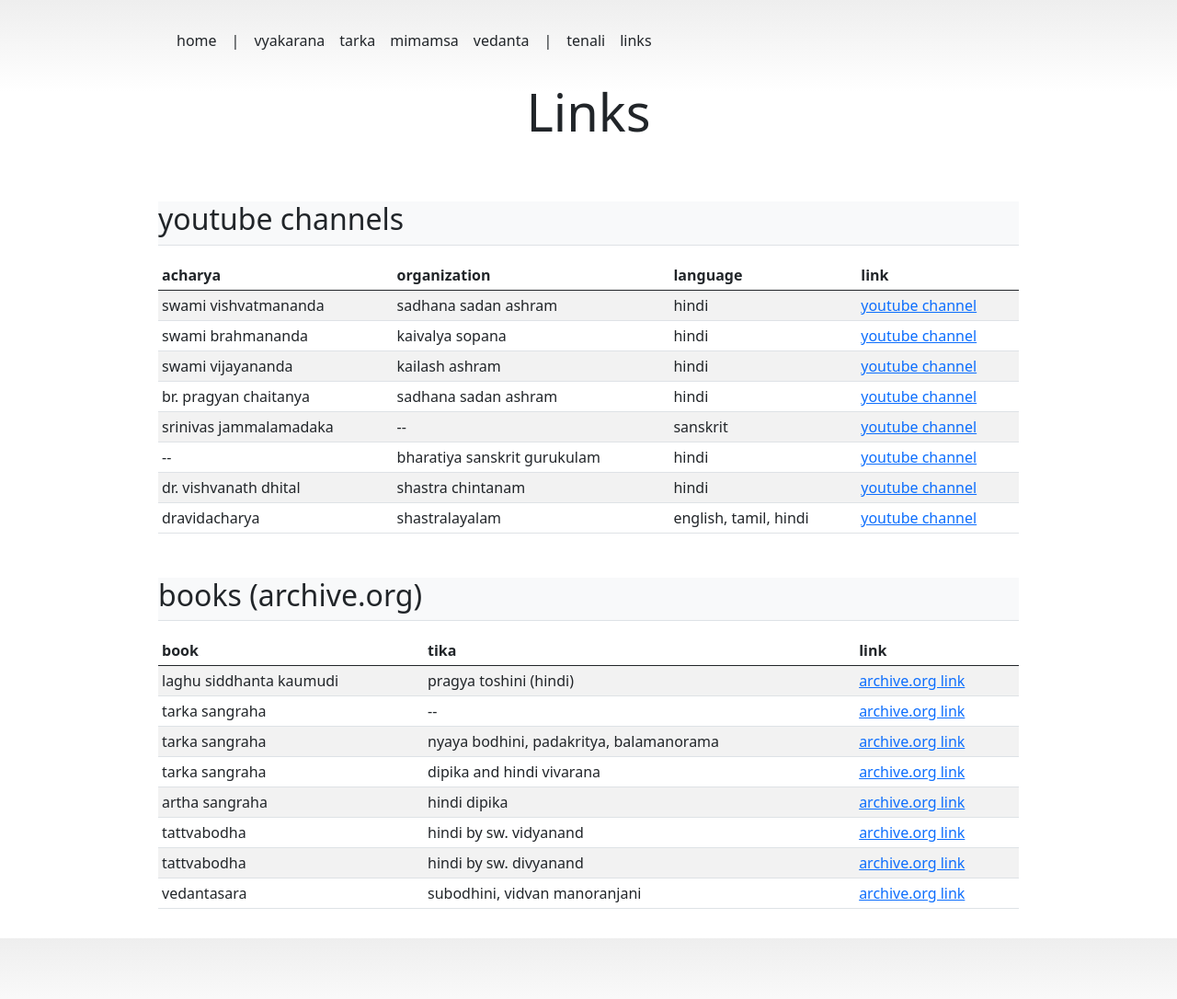
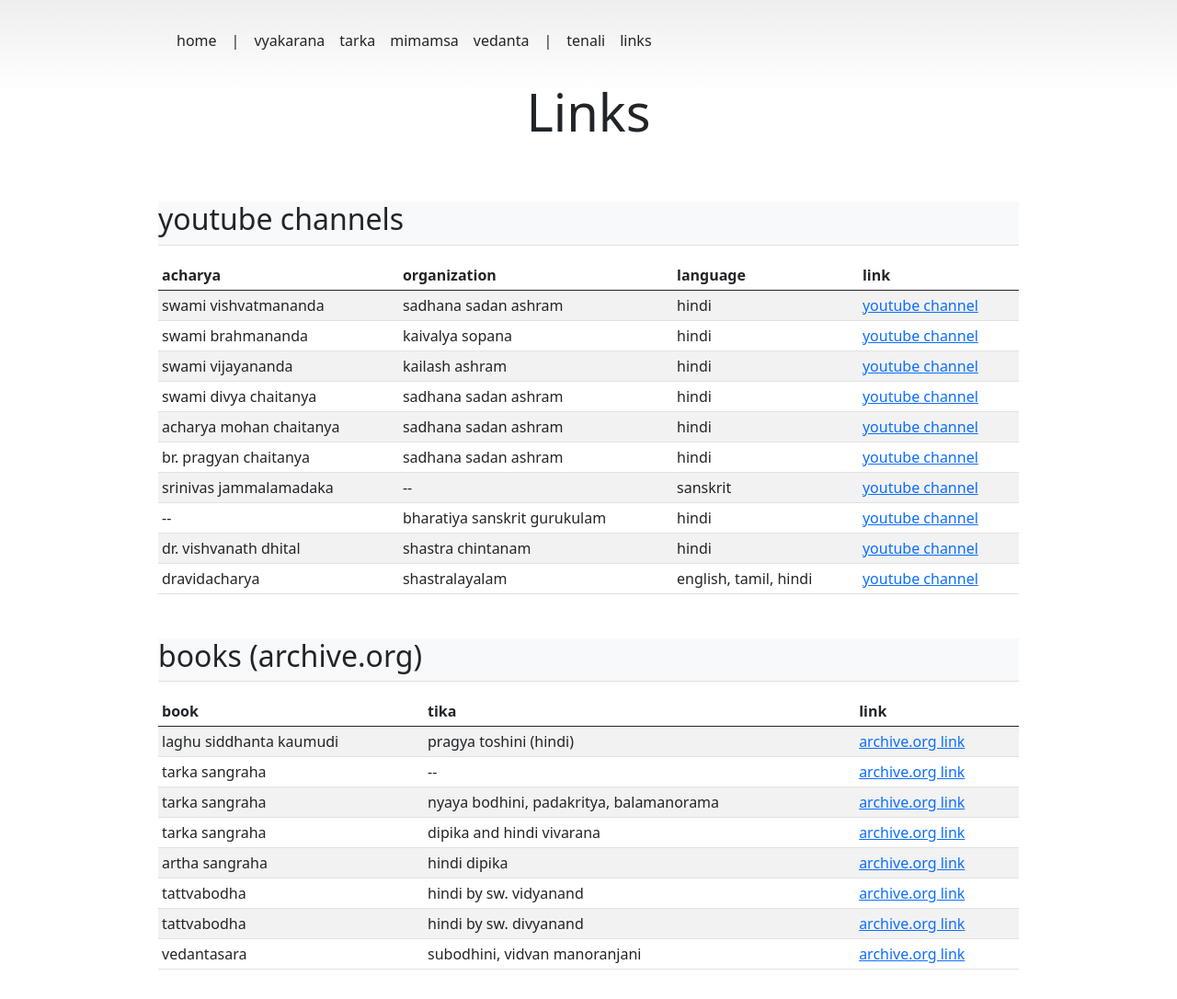
Before and after one commit to aupasana/vedanta, a Jekyll site: the page built from links.md, in a window 1280 px wide. Shown: the whole page at 92% size. Built offline with Jekyll 4.4.1, drawn with Linux system fonts in a browser that asks for light colours; before the commit the page ends 1020 px from its top, so only the background shows below that.

Commit message:
add links

```diff
--- a/links.md
+++ b/links.md
@@ -16,6 +16,14 @@ channels:
       org: kailash ashram
       lang: hindi
       link: https://www.youtube.com/channel/UCPqECyffnKOhuYV-1GwAdkg
+    - guru: swami divya chaitanya
+      org: sadhana sadan ashram
+      lang: hindi
+      link: https://www.youtube.com/channel/UC4hQrvPOvvCvW2jz93C1odQ
+    - guru: acharya mohan chaitanya
+      org: sadhana sadan ashram
+      lang: hindi
+      link: https://www.youtube.com/channel/UCFxhmadUSkxjnrmEOXP36IQ
     - guru: br. pragyan chaitanya
       org: sadhana sadan ashram
       lang: hindi
```
